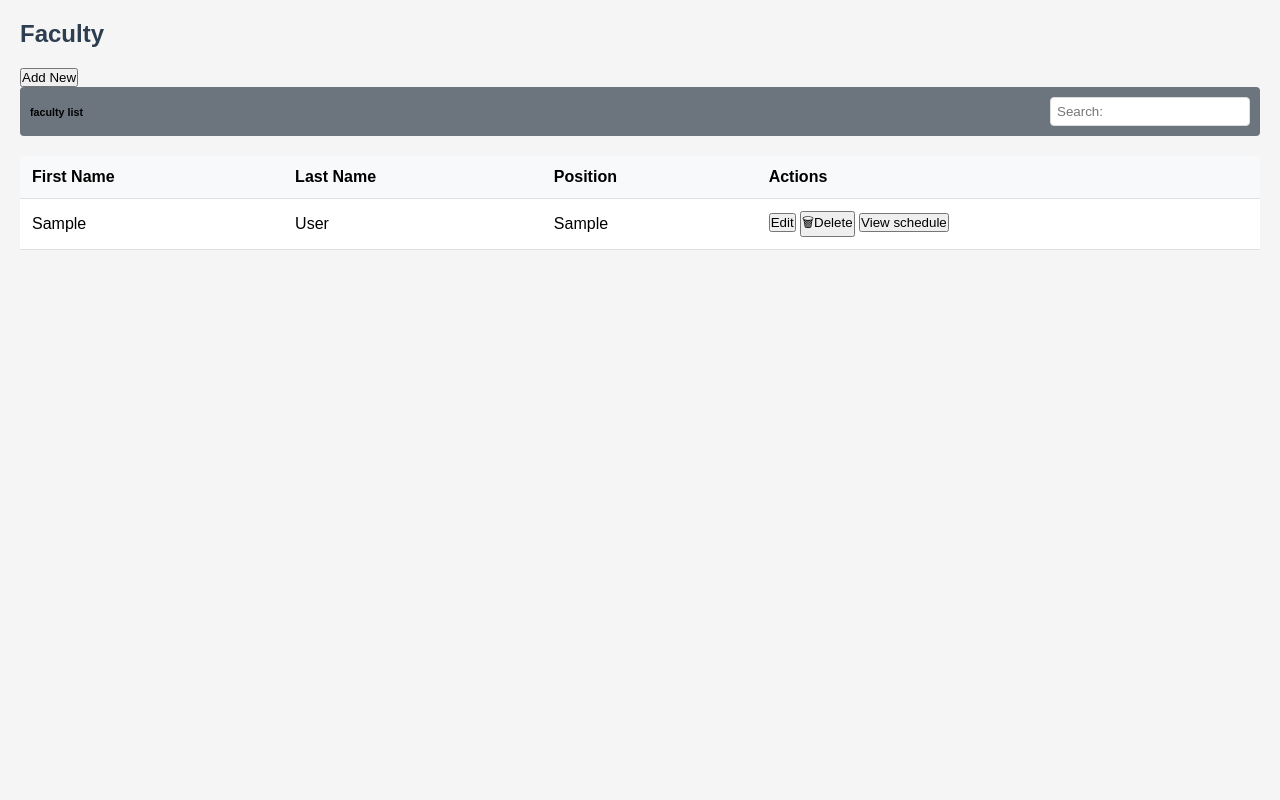
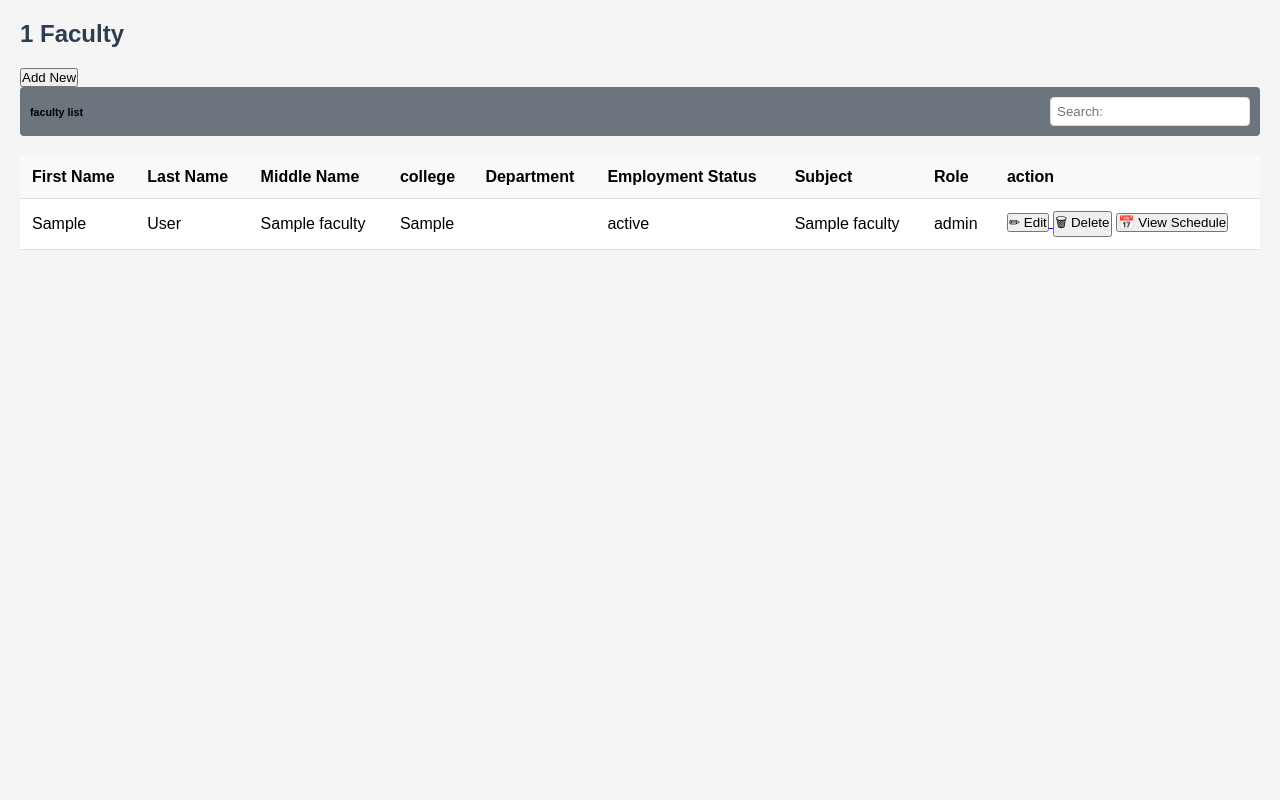
Before and after one commit to FerrerMark/facultyloading, a PHP site: page /sms/frame/faculty.php?department=1 in a window 1280 px wide. Run offline with PHP 8.4, Linux system fonts and the light colour scheme; tables that the repository leaves empty or names only in its code hold one stand-in row (values such as "Sample post"); data that the repository does not hold is empty.

Commit message:
edit faculty

```diff
--- a/back/faculty.php
+++ b/back/faculty.php
@@ -4,32 +4,52 @@ include_once "../connections/connection.php";
 // Handle actions
 if (isset($_GET['action'])) {
     if ($_GET['action'] === 'add' && $_SERVER['REQUEST_METHOD'] === 'POST') {
-        // Add new faculty
-        $firstname = $_POST['firstname'];
-        $middlename = $_POST['middlename'];
-        $lastname = $_POST['lastname'];
-        $position = $_POST['position'];
-        $college = $_POST['college'];
-        $status = $_POST['status'];
+
+        $departmentID = $_GET['department'];
+
+        $firstname = trim($_POST['firstname']);
+        $middlename = trim($_POST['middlename']);
+        $lastname = trim($_POST['lastname']);
+        $position = trim($_POST['position']);
+        $college = trim($_POST['college']);
+        $status = trim($_POST['status']);
+        $address = trim($_POST['address']);
+        $phone_no = trim($_POST['phone_no']);
+        $department = trim($_POST['department']);
+        $department_title = trim($_POST['department_title']); // New field
+        $subject = trim($_POST['subject']);
+        $role = trim($_POST['role']);
 
         try {
-            $sql = "INSERT INTO teachers (firstname, middlename, lastname, position, college, employment_status)
-                    VALUES (:firstname, :middlename, :lastname, :position, :college, :status)";
+            $sql = "INSERT INTO faculty (firstname, middlename, lastname, college, employment_status, address, phone_no, departmentID, department_title, subject, role)
+                    VALUES (:firstname, :middlename, :lastname, :college, :status, :address, :phone_no, :department, :department_title, :subject, :role)";
+
             $stmt = $conn->prepare($sql);
+
             $stmt->bindParam(':firstname', $firstname);
             $stmt->bindParam(':middlename', $middlename);
             $stmt->bindParam(':lastname', $lastname);
-            $stmt->bindParam(':position', $position);
             $stmt->bindParam(':college', $college);
             $stmt->bindParam(':status', $status);
+            $stmt->bindParam(':address', $address);
+            $stmt->bindParam(':phone_no', $phone_no);
+            $stmt->bindParam(':department', $department);
+            $stmt->bindParam(':department_title', $department_title);
+            $stmt->bindParam(':subject', $subject);
+            $stmt->bindParam(':role', $role);
+
             $stmt->execute();
 
-            header("Location: ../frame/faculty.php?message=Faculty added successfully.");
+            header("Location: ../frame/faculty.php?department=" . urlencode($departmentID));
+            exit();
+
+
+        } catch (PDOException $e) {
+            error_log("Database error: " . $e->getMessage());
+            header("Location: ../frame/faculty.php?error=Failed to add faculty.");
             exit;
-        } catch (PDOException $e) {
-            echo "Error: " . $e->getMessage();
         }
-    } else if($_GET['action'] === 'edit' && isset($_GET['id']) && $_SERVER['REQUEST_METHOD'] === 'POST') {
+    }else if($_GET['action'] === 'edit' && isset($_GET['id']) && $_SERVER['REQUEST_METHOD'] === 'POST') {
         // Edit faculty
         $id = $_GET['id'];
         $firstname = $_POST['firstname'];
@@ -62,14 +82,16 @@ if (isset($_GET['action'])) {
     } else if ($_GET['action'] === 'delete' && isset($_GET['id'])) {
         // Delete faculty
         $id = $_GET['id'];
+        $department = $_GET['department'];
         try {
-            $sql = "DELETE FROM teachers WHERE account_number = :id";
+            $sql = "DELETE FROM faculty WHERE faculty_id = :id";
             $stmt = $conn->prepare($sql);
             $stmt->bindParam(':id', $id, PDO::PARAM_INT);
             $stmt->execute();
 
-            header("Location: ../frame/faculty.php?message=Faculty deleted successfully.");
-            exit;
+            header("Location: ../frame/faculty.php?department=" . urlencode($department));
+            exit();
+
         } catch (PDOException $e) {
             echo "Error: " . $e->getMessage();
         }
@@ -78,7 +100,7 @@ if (isset($_GET['action'])) {
 
 // Fetch faculty list
 try {
-    $sql = "SELECT * FROM teachers";
+    $sql = "SELECT * FROM faculty";
     $stmt = $conn->query($sql);
     $facultyList = $stmt->fetchAll(PDO::FETCH_ASSOC);
 } catch (PDOException $e) {
@@ -88,12 +110,15 @@ try {
 $selectedFaculty = null;
 if (isset($_GET['id'])) {
         try {
+
             $id = $_GET['id'];
-        $sql = "SELECT * FROM teachers WHERE account_number = :id";
+            $sql = "SELECT * FROM faculty WHERE faculty_id = :id";
             $stmt = $conn->prepare($sql);
             $stmt->bindParam(':id', $id, PDO::PARAM_INT);
             $stmt->execute();
+
             $selectedFaculty = $stmt->fetch(PDO::FETCH_ASSOC);
+
         } catch (PDOException $e) {
             echo "Error fetching faculty: " . $e->getMessage();
         }
--- a/frame/faculty.php
+++ b/frame/faculty.php
@@ -215,17 +215,88 @@
 </head>
 <body>
 
-    <!-- Add New Modal -->
+    <!-- Add New Faculty Modal -->
     <div id="newFacultyModal" class="modal">
         <div class="modal-content">
             <span class="close" onclick="closeAddNewModal()">&times;</span>
             <div class="modal-header">
-                <h2>Add New Faculty Attachment</h2>
+                <h2>Add New Faculty</h2>
             </div>
             <div class="modal-body">
                 <form id="newFacultyForm" action="../back/faculty.php?action=add" method="post" enctype="multipart/form-data">
+
                     <label for="firstname">First Name:</label>
                     <input type="text" id="firstname" name="firstname" required placeholder="Enter first name">
+
+                    <label for="middlename">Middle Name:</label>
+                    <input type="text" id="middlename" name="middlename" placeholder="Enter middle name">
+
+                    <label for="lastname">Last Name:</label>
+                    <input type="text" id="lastname" name="lastname" required placeholder="Enter last name">
+
+                    <label for="college">College:</label>
+                    <select id="college" name="college" required>
+                        <option value="">Select College</option>
+                        <option value="College of Computing">College of Computing</option>
+                        <option value="College of Engineering">College of Engineering</option>
+                        <option value="College of Education">College of Education</option>
+                        <option value="College of Criminal Justice">College of Criminal Justice</option>
+                    </select>
+
+                    <label for="status">Employment Status:</label>
+                    <select id="status" name="status" required>
+                        <option value="">Select Employment Status</option>
+                        <option value="Full-time">Full-time</option>
+                        <option value="Part-time">Part-time</option>
+                        <option value="Contract">Contract</option>
+                    </select>
+
+                    <label for="address">Address:</label>
+                    <textarea id="address" name="address" placeholder="Enter address"></textarea>
+
+                    <label for="phone_no">Phone Number:</label>
+                    <input type="text" id="phone_no" name="phone_no" required placeholder="Enter phone number">
+
+                    <label for="department">Department:</label>
+                    <input type="text" id="department" name="department" required placeholder="Enter department name">
+
+                    <label for="department_title">Department Title:</label>
+                    <input type="text" id="department_title" name="department_title" required placeholder="Enter full department title">
+
+                    <label for="subject">Subject:</label>
+                    <input type="text" id="subject" name="subject" required placeholder="Enter subject taught">
+
+                    <label for="role">Role:</label>
+                    <select id="role" name="role" required>
+                        <option value="">Select Role</option>
+                        <option value="Faculty">Faculty</option>
+                        <option value="Department Head">Department Head</option>
+                        <option value="Dean">Dean</option>
+                    </select>
+
+                    <button type="submit">Submit</button>
+                </form>
+            </div>
+        </div>
+    </div>
+
+
+
+    <!-- Edit Faculty Modal -->
+    <div id="editFacultyModal" class="modal" style="display: <?php echo isset($selectedFaculty) ? 'block' : 'none'; ?>;">
+        <div class="modal-content">
+            <span class="close" onclick="window.location.href='faculty.php?department=<?php echo $_GET['department']?>'">&times;</span>
+            <div class="modal-header">
+                <h2>Edit Faculty Attachment</h2>
+            </div>
+            <div class="modal-body">
+
+                <h4><?php echo $selectedFaculty['firstname'] . ' ' . $selectedFaculty['lastname']; ?></h4>
+
+                <form id="newFacultyForm" action="../back/faculty.php?action=edit&id=<?php echo $selectedFaculty['faculty_id']?>" method="post" enctype="multipart/form-data">
+
+                    <label for="firstname">First Name:</label>
+                    <input type="text" id="firstname" name="firstname" required placeholder="Enter first name" value="<?php  echo $selectedFaculty['firstname']?>">
 
                     <label for="middlename">Middle Name:</label>
                     <input type="text" id="middlename" name="middlename" placeholder="Enter middle name">
@@ -237,58 +308,43 @@
                     <input type="text" id="position" name="position" required placeholder="Enter position">
 
                     <label for="college">College:</label>
-                    <input type="text" id="college" name="college" required placeholder="Enter college name">
-
-                    <label for="status">Status:</label>
-                    <select id="status" name="status" required>
-                        <option value="">Select Status</option>
-                        <option value="Active">Active</option>
-                        <option value="Inactive">Inactive</option>
+                    <select id="college" name="college" required>
+                        <option value="">Select College</option>
+                        <option value="College of Computing">College of Computing</option>
+                        <option value="College of Engineering">College of Engineering</option>
+                        <option value="College of Education">College of Education</option>
+                        <option value="College of Criminal Justice">College of Criminal Justice</option>
                     </select>
 
-                    <button type="submit">Submit</button>
-                </form>
-            </div>
-        </div>
-    </div>
+                    <label for="status">Employment Status:</label>
+                    <select id="status" name="status" required>
+                        <option value="">Select Employment Status</option>
+                        <option value="Full-time">Full-time</option>
+                        <option value="Part-time">Part-time</option>
+                        <option value="Contract">Contract</option>
+                    </select>
 
-    <!-- Edit Faculty Modal -->
-    <div id="editFacultyModal" class="modal" style="display: <?php echo isset($selectedFaculty) ? 'block' : 'none'; ?>;">
-        <div class="modal-content">
-            <span class="close" onclick="window.location.href='faculty.php';">&times;</span>
-            <div class="modal-header">
-                <h2>Edit Faculty Attachment</h2>
-            </div>
-            <div class="modal-body">
+                    <label for="address">Address:</label>
+                    <textarea id="address" name="address" placeholder="Enter address"></textarea>
 
-                <h4><?php echo $selectedFaculty['firstname'] . ' ' . $selectedFaculty['lastname']; ?></h4>
+                    <label for="phone_no">Phone Number:</label>
+                    <input type="text" id="phone_no" name="phone_no" required placeholder="Enter phone number">
 
-                <form id="editFacultyForm" action="../back/faculty.php?action=edit&id=<?php echo $selectedFaculty['account_number']; ?>" method="POST">
+                    <label for="department">Department:</label>
+                    <input type="text" id="department" name="department" required placeholder="Enter department name">
 
-                    <label for="firstname">First Name:</label>
-                    <input type="text" id="firstname" name="firstname" required placeholder="Enter first name"
-                        value="<?php echo htmlspecialchars($selectedFaculty['firstname'] ?? ''); ?>">
+                    <label for="department_title">Department Title:</label>
+                    <input type="text" id="department_title" name="department_title" required placeholder="Enter full department title">
 
-                    <label for="middlename">Middle Name:</label>
-                    <input type="text" id="middlename" name="middlename" placeholder="Enter middle name"
-                        value="<?php echo htmlspecialchars($selectedFaculty['middlename'] ?? ''); ?>">
+                    <label for="subject">Subject:</label>
+                    <input type="text" id="subject" name="subject" required placeholder="Enter subject taught">
 
-                    <label for="lastname">Last Name:</label>
-                    <input type="text" id="lastname" name="lastname" required placeholder="Enter last name"
-                        value="<?php echo htmlspecialchars($selectedFaculty['lastname'] ?? ''); ?>">
-
-                    <label for="position">Position:</label>
-                    <input type="text" id="position" name="position" required placeholder="Enter position"
-                        value="<?php echo htmlspecialchars($selectedFaculty['position'] ?? ''); ?>">
-
-                    <label for="college">College:</label>
-                    <input type="text" id="college" name="college" required placeholder="Enter college name"
-                        value="<?php echo htmlspecialchars($selectedFaculty['college'] ?? ''); ?>">
-
-                    <label for="status">Status:</label>
-                    <select id="status" name="status" required>
-                        <option value="Active" <?php echo ($selectedFaculty['employment_status'] ?? '') === 'Active' ? 'selected' : ''; ?>>Active</option>
-                        <option value="Inactive" <?php echo ($selectedFaculty['employment_status'] ?? '') === 'Inactive' ? 'selected' : ''; ?>>Inactive</option>
+                    <label for="role">Role:</label>
+                    <select id="role" name="role" required>
+                        <option value="">Select Role</option>
+                        <option value="Faculty">Faculty</option>
+                        <option value="Department Head">Department Head</option>
+                        <option value="Dean">Dean</option>
                     </select>
 
                     <button type="submit">Submit</button>
@@ -303,7 +359,7 @@
 
     <div class="main-content">
         <div class="header">
-            <h1>Faculty</h1>
+            <h1><?php echo $_GET['department']?>&nbsp;Faculty</h1>
         </div>
 
         <button onclick="openAddNewModal()">Add New</button>
@@ -320,24 +376,46 @@
                 <tr>
                     <th>First Name</th>
                     <th>Last Name</th>
-                    <th>Position</th>
-                    <th>Actions</th>
+                    <th>Middle Name</th>
+                    <th>college</th>
+                    <th>Department</th>
+                    <th>Employment Status</th>
+                    <th>Subject</th>
+                    <th>Role</th>
+                    <th>action</th>
                 </tr>
             </thead>
             <tbody>
-                <?php foreach ($facultyList as $faculty): ?>
+            <?php foreach ($facultyList as $faculty): ?>
                     <tr>
                         <td><?php echo htmlspecialchars($faculty['firstname']); ?></td>
+
                         <td><?php echo htmlspecialchars($faculty['lastname']); ?></td>
-                        <td><?php echo htmlspecialchars($faculty['position']); ?></td>
+
+                        <td><?php echo htmlspecialchars($faculty['middlename']); ?></td>
+
+                        <td><?php echo htmlspecialchars($faculty['college']); ?></td>
+
+                        <td><?php echo htmlspecialchars($faculty['departmentID']); ?></td>
+
+                        <td><?php echo htmlspecialchars($faculty['employment_status']); ?></td>
+
+                        <td><?php echo htmlspecialchars($faculty['subject']); ?></td>
+
+                        <td><?php echo htmlspecialchars($faculty['role']); ?></td>
+
                         <td>
+                            <a href="faculty.php?id=<?php echo $faculty['faculty_id']; ?>&department=<?php echo $faculty['departmentID']?>&action=edit">
+                                <button class="edit-btn">✏ Edit</button>
+                            </a>
 
-                            <a href="faculty.php?id=<?php echo $faculty['account_number']; ?>"><button>Edit</button></a>
+                            <button class="delete-btn" onclick="confirmDeleteFaculty('<?php echo $faculty['faculty_id']; ?>','<?php echo $_GET['department']?>')">
+                                🗑 Delete
+                            </button>
 
-                            <button class="delete-btn" onclick="confirmDeleteFaculty('<?php echo $faculty['account_number']; ?>')">🗑Delete</button>
-
-                            <button class="delete-btn">View schedule</button>
-
+                            <button class="schedule-btn" onclick="viewFacultySchedule('<?php echo $faculty['faculty_id']; ?>')">
+                                📅 View Schedule
+                            </button>
                         </td>
                     </tr>
                 <?php endforeach; ?>
--- a/index.php
+++ b/index.php
@@ -37,7 +37,7 @@
 
                 <img src="https://bootdey.com/img/Content/avatar/avatar7.png" alt="">
             </div>
-            <h3><?php echo $row['firstName']." ".$row['lastName']?></h3>
+            <h3><?php echo $row['firstname']." ".$row['lastname']?></h3>
             <h4><?php echo "<span>".$row['departmentID']."</span>"." " .$row['role']?></h4>
             <hr>
             <nav class="side_nav">
--- a/scripts.js
+++ b/scripts.js
@@ -145,9 +145,9 @@ function closeEditFacultyModal() {
 }
 //******************************* */
 
-function confirmDeleteFaculty(selectedFaculty) {
+function confirmDeleteFaculty(selectedFaculty, department) {
     if (confirm("Are you sure you want to delete this program?")) {
-        window.location.href = "/facultyloading/back/faculty.php?action=delete&id=" + selectedFaculty;
+        window.location.href = "/facultyloading/back/faculty.php?action=delete&id=" + selectedFaculty+"&department="+ department;
     }
 }
 
```
Also changed, not shown: text.txt (added, +9 -0 lines). Lines whose indentation alone changed are shown as unchanged.
